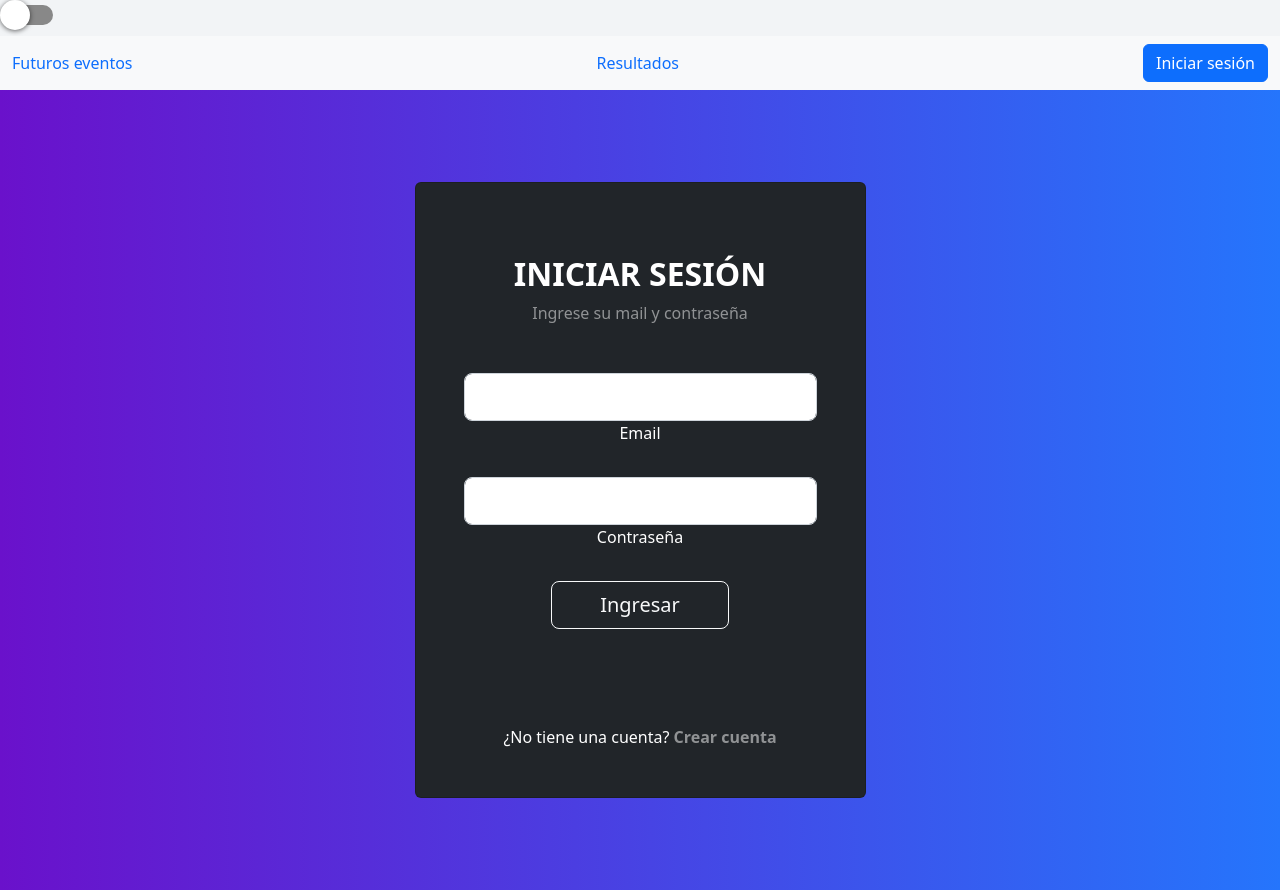
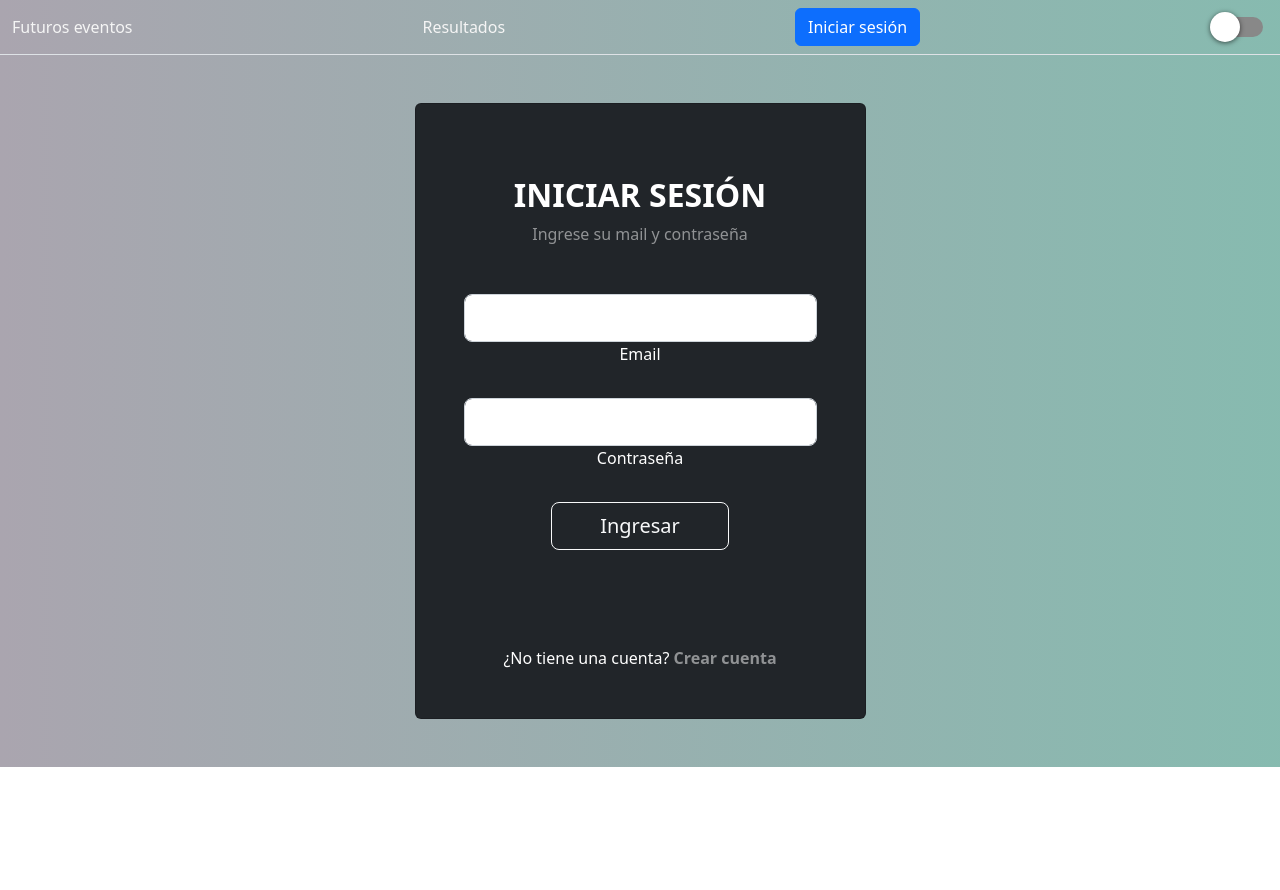
Before and after one commit to Lucianosolari/tpi-lab-III, a React (Create React App) app: page /login in a window 1280 px wide. After the commit the page ends 800 px from the top, so only its background shows below. Built offline with nearby package versions, Linux system fonts and the light colour scheme; no server answers.

Commit message:
Theme a toda la app

```diff
--- a/src/App.css
+++ b/src/App.css
@@ -1,9 +1,20 @@
 #Dark {
-    background-color: #282c34;
-    color: grey
+  --bs-bg-opacity: 0.1;
+  background-color: rgba(var(--bs-dark-rgb), var(--bs-bg-opacity)) !important;
+  background: hsla(0, 0%, 0%, 0.61);
+  background: linear-gradient(to right, rgb(42, 37, 48), rgb(41, 102, 207));
+  --bs-dark-rgb: 33, 37, 41;
 }
 
 #Light {
-    background-color: #f2f4f6;
-    color: #0d3f67;
+  --bs-bg-opacity: 0.1;
+  background-color: rgba(var(--bs-dark-rgb), var(--bs-bg-opacity)) !important;
+  background: #fffaf5f6;
+  background: linear-gradient(
+    to right,
+    rgb(170, 165, 175),
+    rgba(78, 160, 142, 0.63)
+  );
+
+  --bs-light-rgb: 248, 249, 250;
 }
--- a/src/App.js
+++ b/src/App.js
@@ -19,9 +19,6 @@ import AllEvents from "./components/MeetEvents/AllEvents";
 import { LoadSwimmer } from "./components/LoadSwimmer/LoadSwimmer";
 import { ProtectedRoute } from "./components/ProtectedRoute/ProtectedRoute";
 import EventDetail from "./components/MeetEvents/EventDetail";
-import ReactSwitch from "react-switch";
-import { useContext, useState } from "react";
-import { ThemeContext } from "./context/ThemeContext";
 
 const router = createBrowserRouter(
   createRoutesFromElements(
@@ -74,30 +71,9 @@ const router = createBrowserRouter(
 );
 
 function App() {
-  const { contextTheme, setContextTheme } = useContext(ThemeContext);
-  const [checked, setChecked] = useState(false);
-  const handleSwitch = (nextChecked) => {
-    setContextTheme((state) => (state === "Light" ? "Dark" : "Light"));
-    setChecked(nextChecked);
-  };
   return (
     <AuthProvider>
-      <header id={contextTheme}>
-        <ReactSwitch
-          onChange={handleSwitch}
-          checked={checked}
-          onColor="#86d3ff"
-          onHandleColor="#2693e6"
-          handleDiameter={30}
-          uncheckedIcon={false}
-          checkedIcon={false}
-          boxShadow="0px 1px 5px rgba(0, 0, 0, 0.6)"
-          activeBoxShadow="0px 0px 1px 10px rgba(0, 0, 0, 0.2)"
-          height={20}
-          width={48}
-          className="react-switch"
-          id="material-switch"
-        />
+      <header>
         <RouterProvider router={router} />
       </header>
     </AuthProvider>
--- a/src/components/EventsForm/EventsForm.js
+++ b/src/components/EventsForm/EventsForm.js
@@ -1,13 +1,15 @@
-import React, { useRef } from 'react'
+import React, { useContext, useRef } from "react";
+import { ThemeContext } from "../../context/ThemeContext";
 
-const EventsForm = ({onAddEvent}) => {
+const EventsForm = ({ onAddEvent }) => {
+  const { contextTheme, setContextTheme } = useContext(ThemeContext);
   const dateInputRef = useRef();
   const titleInputRef = useRef();
   const organizerInputRef = useRef();
   const locationInputRef = useRef();
   const descriptionInputRef = useRef();
 
-    function handleEventSubmit (event) {
+  function handleEventSubmit(event) {
     event.preventDefault();
 
     const enteredDate = dateInputRef.current.value;
@@ -21,13 +23,13 @@ const EventsForm = ({onAddEvent}) => {
       title: enteredTitle,
       organizer: enteredOrganizer,
       location: enteredLocation,
-            description : enteredDescription,
+      description: enteredDescription,
       participants: "",
-        })
+    });
   }
   return (
     <>
-      <section className="vh-100 gradient-custom">
+      <section id={contextTheme} className={ThemeContext}>
         <div
           className="px-4 py-5 px-md-5 text-center text-lg-start" /*style="background-color: hsl(0, 0%, 96%)"*/
         >
@@ -127,7 +129,7 @@ const EventsForm = ({onAddEvent}) => {
         </div>
       </section>
     </>
-  )
-}
+  );
+};
 
-export default EventsForm
+export default EventsForm;
--- a/src/components/LoadSwimmer/LoadSwimmer.js
+++ b/src/components/LoadSwimmer/LoadSwimmer.js
@@ -1,11 +1,13 @@
-import React from 'react'
+import React, { useContext } from "react";
+import { ThemeContext } from "../../context/ThemeContext";
 
-import './LoadSwimmer.css'
+import "./LoadSwimmer.css";
 
 export const LoadSwimmer = () => {
+  const { contextTheme, setContextTheme } = useContext(ThemeContext);
   return (
-    <>
-      <section className=" gradient-custom vh-100">
+    <section id={contextTheme} className={ThemeContext}>
+      <section className=" vh-100">
         <div className="container py-5 h-100">
           <div className="row d-flex justify-content-center align-items-center h-100">
             <div className="col-12 col-md-8 col-lg-6 col-xl-5">
@@ -55,25 +57,25 @@ export const LoadSwimmer = () => {
                         </label>
                       </div>
                       <div className="form-outline form-white mb-4">
-
-                            <select className='form-select trial-select'
+                        <select
+                          className="form-select trial-select"
                           id="trialDistance"
                         >
-                                <option disabled selected>Distancia</option>
+                          <option disabled selected>
+                            Distancia
+                          </option>
                           <option value={50}>50 mt</option>
                           <option value={100}>100 mt</option>
                           <option value={200}>200 mt</option>
-
                         </select>
-                            <select className='form-select'
-                                id="trialStyle"
-                            >
-                                <option disabled selected>Estilo</option>
+                        <select className="form-select" id="trialStyle">
+                          <option disabled selected>
+                            Estilo
+                          </option>
                           <option value={"butterfly"}>Mariposa</option>
                           <option value={"backstroke"}>Espalda</option>
                           <option value={"breaststroke"}>Pecho</option>
                           <option value={"freestyle"}>Libre</option>
-
                         </select>
                         <label className="form-label" htmlFor="swimmerTrial">
                           Prueba
@@ -106,6 +108,6 @@ export const LoadSwimmer = () => {
           </div>
         </div>
       </section>
-    </>
-  )
-}
+    </section>
+  );
+};
--- a/src/components/Login/Login.js
+++ b/src/components/Login/Login.js
@@ -1,12 +1,12 @@
 import { Link, useNavigate } from "react-router-dom";
-import { useRef, useState } from "react";
-
+import { useContext, useRef, useState } from "react";
 
 import "./Login.css";
 import { useAuth } from "../../context/AuthContext";
-
+import { ThemeContext } from "../../context/ThemeContext";
 
 const Login = () => {
+  const { contextTheme, setContextTheme } = useContext(ThemeContext);
   const [user, setUser] = useState({
     email: "",
     password: "",
@@ -25,30 +25,29 @@ const Login = () => {
 
   async function handleSubmit(event) {
     event.preventDefault();
-    setError('');
+    setError("");
     try {
       await login(user.email, user.password);
       navigate("/events"); //ARREGLAR NAVIGATE
     } catch (error) {
-    if (!user.email){
-      setError('Ingrese un mail.')
+      if (!user.email) {
+        setError("Ingrese un mail.");
       }
-    if (!user.password){
-      setError('Ingrese la contraseña.')
+      if (!user.password) {
+        setError("Ingrese la contraseña.");
       }
-    if (error.code === 'auth/user-not-found'){
-      setError('Correo no registrado.')
+      if (error.code === "auth/user-not-found") {
+        setError("Correo no registrado.");
       }
-    if (error.code === 'auth/wrong-password'){
-      setError('Contraseña incorrecta.')
+      if (error.code === "auth/wrong-password") {
+        setError("Contraseña incorrecta.");
       }
     }
   }
 
-
   return (
     <>
-      <section className=" gradient-custom vh-100">
+      <section className={contextTheme} id={contextTheme}>
         <div className="container py-5 h-100">
           <div className="row d-flex justify-content-center align-items-center h-100">
             <div className="col-12 col-md-8 col-lg-6 col-xl-5">
@@ -99,9 +98,7 @@ const Login = () => {
                       >
                         Ingresar
                       </button>
-                      <div>
-                        {error && <p>{error}</p>}
-                      </div>
+                      <div>{error && <p>{error}</p>}</div>
                     </div>
 
                     <div>
--- /dev/null
+++ b/src/components/MeetEvents/AllEvents.css
@@ -0,0 +1,4 @@
+h2 {
+  display: flex;
+  justify-content: space-evenly;
+}
--- a/src/components/MeetEvents/AllEvents.js
+++ b/src/components/MeetEvents/AllEvents.js
@@ -1,13 +1,16 @@
-import { useEffect } from "react";
+import { useContext, useEffect } from "react";
 import { useAuth } from "../../context/AuthContext";
+import { ThemeContext } from "../../context/ThemeContext";
 
 // import LoadingSpinner from '../components/UI/LoadingSpinner';
 // import NoQuotesFound from '../components/quotes/NoQuotesFound';
 import useHttp from "../../hooks/use-http";
 import { getAllEvents } from "../../lib/api";
 import EventsList from "./EventsList";
+import "./AllEvents.css";
 
 const AllEvents = () => {
+  const { contextTheme, setContextTheme } = useContext(ThemeContext);
   const { user } = useAuth();
   const {
     sendRequest,
@@ -37,10 +40,12 @@ const AllEvents = () => {
   if (loading) return <h1>Cargando...</h1>;
 
   return (
-    <>
-      <h2>Bienvenido {name}, disfrute la página!!</h2>
+    <section id={contextTheme}>
+      <h2 className={ThemeContext} id="welcome">
+        Bienvenido {name}, disfruta la página!!
+      </h2>
       <EventsList events={loadedEvents} />;
-    </>
+    </section>
   );
 };
 
--- a/src/components/MeetEvents/EventsList.js
+++ b/src/components/MeetEvents/EventsList.js
@@ -7,7 +7,7 @@ import FutureEvents from "./FutureEvents";
 const EventList = ({ events }) => {
   return (
     <Fragment>
-      <section className="gradient-custom row d-flex justify-content-center align-items-center h-100">
+      <section className="row d-flex justify-content-center align-items-center h-100">
         <ul className="events-list">
           {events.map((meet) => (
             <FutureEvents
--- a/src/components/NavBar.css
+++ b/src/components/NavBar.css
@@ -1,3 +1,4 @@
 a {
   text-decoration: none !important;
+  color: whitesmoke !important;
 }
--- a/src/components/NavBar.js
+++ b/src/components/NavBar.js
@@ -4,9 +4,15 @@ import Container from "react-bootstrap/Container";
 import Navbar from "react-bootstrap/Navbar";
 import { NavLink, Outlet, useNavigate } from "react-router-dom";
 import { useAuth } from "../context/AuthContext";
+import ReactSwitch from "react-switch";
+import { useState } from "react";
+
 import "./NavBar.css";
+import { ThemeContext } from "../context/ThemeContext";
 
 const NavBar = () => {
+  const { contextTheme, setContextTheme } = useContext(ThemeContext);
+  const [checked, setChecked] = useState(false);
   const { user, logout, loading, role } = useAuth();
   const navigate = useNavigate();
   const logoutHandler = async () => {
@@ -22,9 +28,19 @@ const NavBar = () => {
   };
 
   if (loading) return <h1>Cargando página principal...</h1>;
+
+  const handleSwitch = (nextChecked) => {
+    setContextTheme((state) => (state === "Light" ? "Dark" : "Light"));
+    setChecked(nextChecked);
+  };
   return (
     <>
-      <Navbar bg="light" expand="lg">
+      <Navbar
+        className="border-bottom"
+        bg={contextTheme}
+        expand="lg"
+        id={contextTheme}
+      >
         <Container fluid>
           <NavLink to="/events">Futuros eventos</NavLink>
           <NavLink to="/table">Resultados</NavLink>
@@ -33,6 +49,21 @@ const NavBar = () => {
           )}
           {!user && <Button onClick={loginHandler}>Iniciar sesión</Button>}
           {user && <Button onClick={logoutHandler}>Cerrar sesión</Button>}
+          <ReactSwitch
+            onChange={handleSwitch}
+            checked={checked}
+            onColor="#86d3ff"
+            onHandleColor="#2693e6"
+            handleDiameter={30}
+            uncheckedIcon={false}
+            checkedIcon={false}
+            boxShadow="0px 1px 5px rgba(0, 0, 0, 0.6)"
+            activeBoxShadow="0px 0px 1px 10px rgba(0, 0, 0, 0.2)"
+            height={20}
+            width={48}
+            className="react-switch"
+            id="material-switch"
+          />
         </Container>
       </Navbar>
       <main>
--- a/src/components/SignUp/SignUp.js
+++ b/src/components/SignUp/SignUp.js
@@ -1,10 +1,12 @@
 import userEvent from "@testing-library/user-event";
-import { useRef, useState } from "react";
+import { useContext, useRef, useState } from "react";
 import { useNavigate } from "react-router-dom";
 import { useAuth } from "../../context/AuthContext";
+import { ThemeContext } from "../../context/ThemeContext";
 import "./SignUp.css";
 
 const SignUp = ({ onAddUser }) => {
+  const { contextTheme, setContextTheme } = useContext(ThemeContext);
   const [user, setUser] = useState({
     name: "",
     surname: "",
@@ -57,8 +59,8 @@ const SignUp = ({ onAddUser }) => {
   }
 
   return (
-    <>
-      <section className="vh-100 gradient-custom">
+    <section id={contextTheme} className={ThemeContext}>
+      <section className="vh-100 ">
         <div
           className="px-4 py-5 px-md-5 text-center text-lg-start" /*style="background-color: hsl(0, 0%, 96%)"*/
         >
@@ -149,7 +151,7 @@ const SignUp = ({ onAddUser }) => {
           </div>
         </div>
       </section>
-    </>
+    </section>
   );
 };
 
```
Lines whose indentation alone changed are shown as unchanged.
